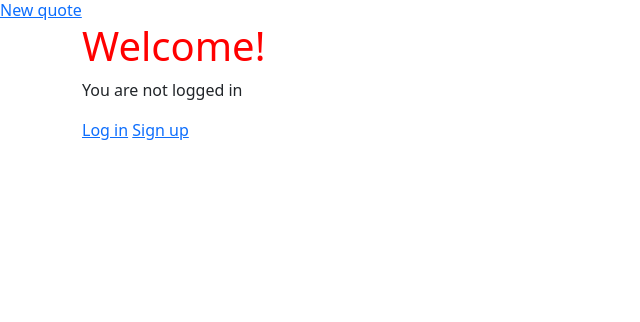
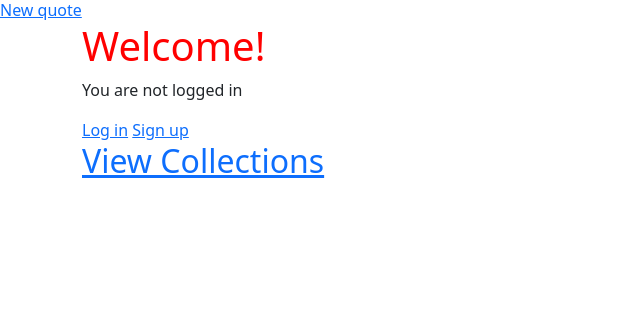
Before and after one commit to ibrahimWassouf/quotes-app, a Django app: page / in a window 1280 px wide. Shown: the part 58-380 px from the top of the page, without its empty margins (0-640 px from the left). Run offline with Django 4.2, Linux system fonts and the light colour scheme; data that the repository does not hold is empty; parts of the project's set-up code (start-up, migrations or seed data) failed here and were passed over.

Commit message:
added signals to collections and bookquote models

```diff
--- a/pages/urls.py
+++ b/pages/urls.py
@@ -1,5 +1,5 @@
 from django.urls import path
-from .views import HomePageView, QuoteDetailView, QuoteCreateView, QuoteUpdateView, QuoteDeleteView
+from .views import HomePageView, QuoteDetailView, QuoteCreateView, QuoteUpdateView, QuoteDeleteView, CollectionsList, CollectionDetailView
 
 urlpatterns = [
     path('quote/<int:pk>/edit', QuoteUpdateView.as_view(), name = 'quote_edit'),
@@ -7,5 +7,6 @@ urlpatterns = [
     path('quote/<int:pk>/', QuoteDetailView.as_view(), name="quote_detail"),
     path('quote/new/', QuoteCreateView.as_view(), name = 'quote_new'),
     path('quote/<int:pk>/delete', QuoteDeleteView.as_view(), name='quote_delete'),
-
+    path('collections', CollectionsList.as_view(), name='collections'),
+    path('collections/<int:pk>/', CollectionDetailView.as_view(), name='collection_detail')
 ]
--- a/pages/views.py
+++ b/pages/views.py
@@ -32,11 +32,29 @@ class QuoteDeleteView(LoginRequiredMixin, DeleteView):
     template_name='quote_delete.html'
     success_url = reverse_lazy('home')
 
+class CollectionsList(ListView):
+    model = Collections
+    template_name = 'collections_list.html'
+
+class CollectionDetailView(DetailView):
+    model = Collections
+    template_name= 'collection_detail.html'
+
+
+
 
 @receiver(post_save, sender=CustomUser)
 def createAllCollections(sender, instance, created, **kwargs):
     if created:
         allCollections = Collections(title="All Quotes")
         allCollections.save()
-    else:
-        pass
+
+@receiver(post_save, sender=BookQuote)
+def quoteCreated(sender, instance, created, **kwargs):
+    if created:
+        allCollections = Collections.objects.get(title="All Quotes")
+        allCollections.quotes.add(instance)
+
+
+allCollections = Collections.objects.get(title="All Quotes")
+quotesInCollection = allCollections.quotes.all()
--- a/templates/home.html
+++ b/templates/home.html
@@ -13,6 +13,8 @@
         <a href="{% url 'signup' %}">Sign up</a>
     {% endif %}
 
+    <h2><a href="{% url 'collections' %}">View Collections</a></h2>
+
     {% for bookQuote in object_list %}
         <div class="quote-entry">
             <h2><a href="{% url 'quote_detail' bookQuote.pk %}">{{ bookQuote.title }}</a></h2>
```
Also changed, not shown: templates/collection_detail.html (added, +10 -0 lines), templates/collections_list.html (added, +9 -0 lines).
